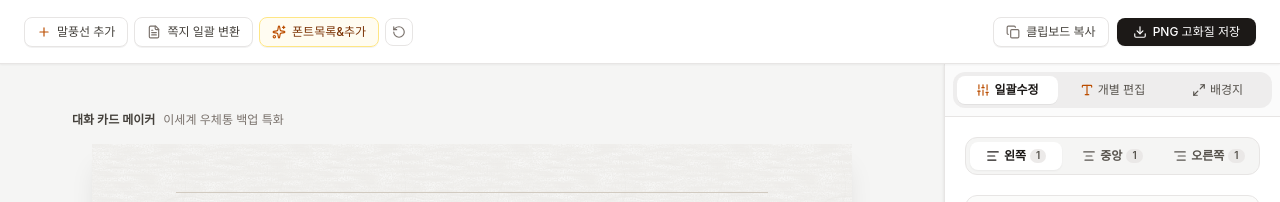
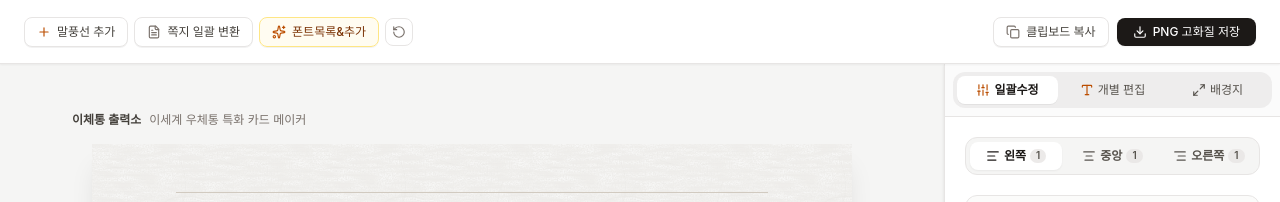
Before and after one commit to aokmri/dp-cardmaker, a React (Vite) app: page / in a window 1280 px wide. Shown: the top 202 px of the page. Built offline with nearby package versions, Linux system fonts and the light colour scheme; a web font is replaced by a local one.

Commit message:
style: rename application to 이체통 출력소
Update site title, metadata, and UI labels to reflect the new application name and improve visual consistency.

```diff
--- a/index.html
+++ b/index.html
@@ -3,9 +3,9 @@
   <head>
     <meta charset="UTF-8" />
     <meta name="viewport" content="width=device-width, initial-scale=1.0" />
-    <title>Text Dialogue Card Maker</title>
+    <title>이체통 출력소</title>
     <meta name="description" content="텍스트를 말풍선 카드로 정리하여 고화질 PNG 저장을 지원하는 도구" />
-    <meta property="og:title" content="Text Dialogue Card Maker" />
+    <meta property="og:title" content="이체통 출력소" />
     <meta property="og:description" content="텍스트를 말풍선 카드로 정리하여 고화질 PNG 저장을 지원하는 도구" />
     <meta property="og:type" content="website" />
     <meta name="twitter:card" content="summary_large_image" />
--- a/src/App.tsx
+++ b/src/App.tsx
@@ -590,10 +590,10 @@ export default function App() {
           <div className="mb-3 md:mb-4 flex items-center justify-between gap-2 w-full max-w-[800px] text-xs text-stone-500">
             <div className="flex items-center gap-2 min-w-0">
               <span className="truncate text-stone-700 font-semibold">
-                대화 카드 메이커
+                이체통 출력소
               </span>
               <span className="truncate text-stone-500">
-                이세계 우체통 백업 특화
+                이세계 우체통 특화 카드 메이커
               </span>
             </div>
           </div>
@@ -632,7 +632,7 @@ export default function App() {
             </span>
           </div>
 
-          <p className="mt-4 text-center text-[10pt] text-stone-400">
+          <p className="mt-4 text-center text-[8pt] text-stone-400">
             해당 사이트는 바이브 코딩으로 제작되었습니다.
           </p>
         </main>
```
